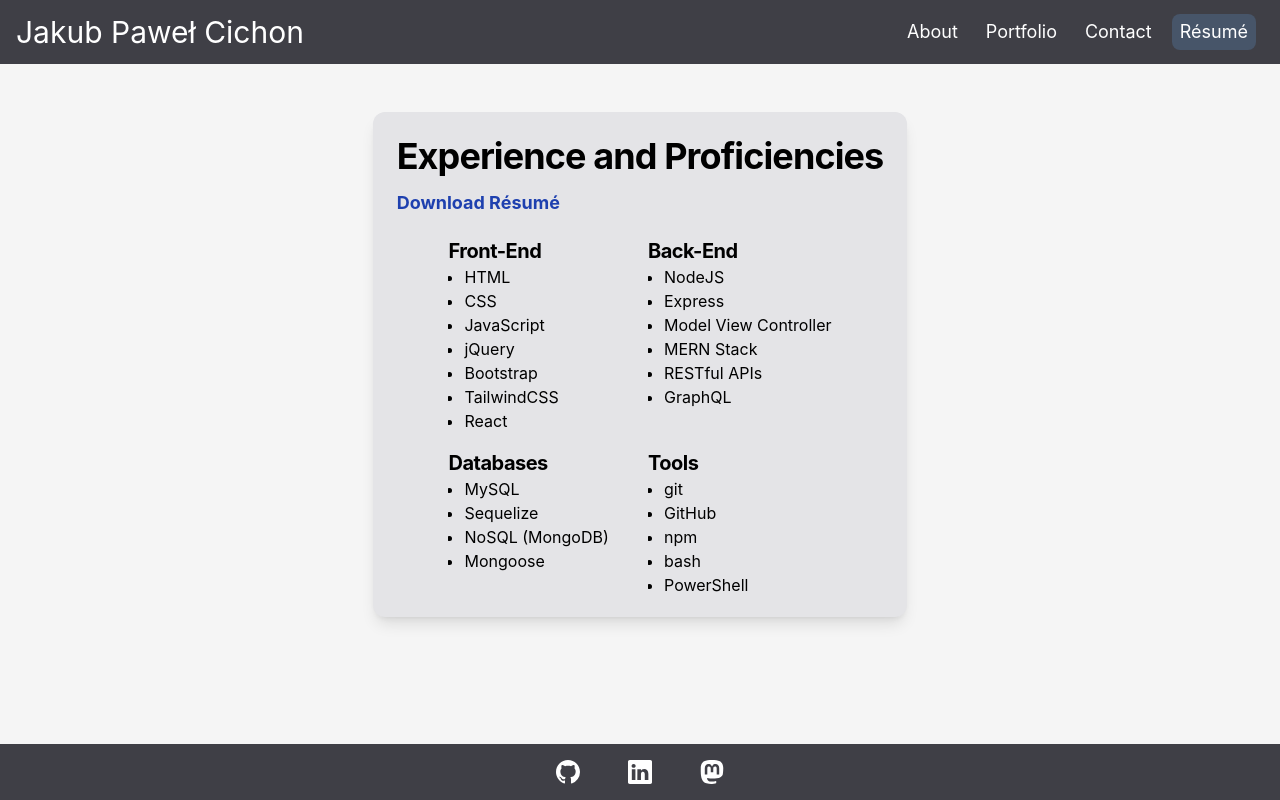
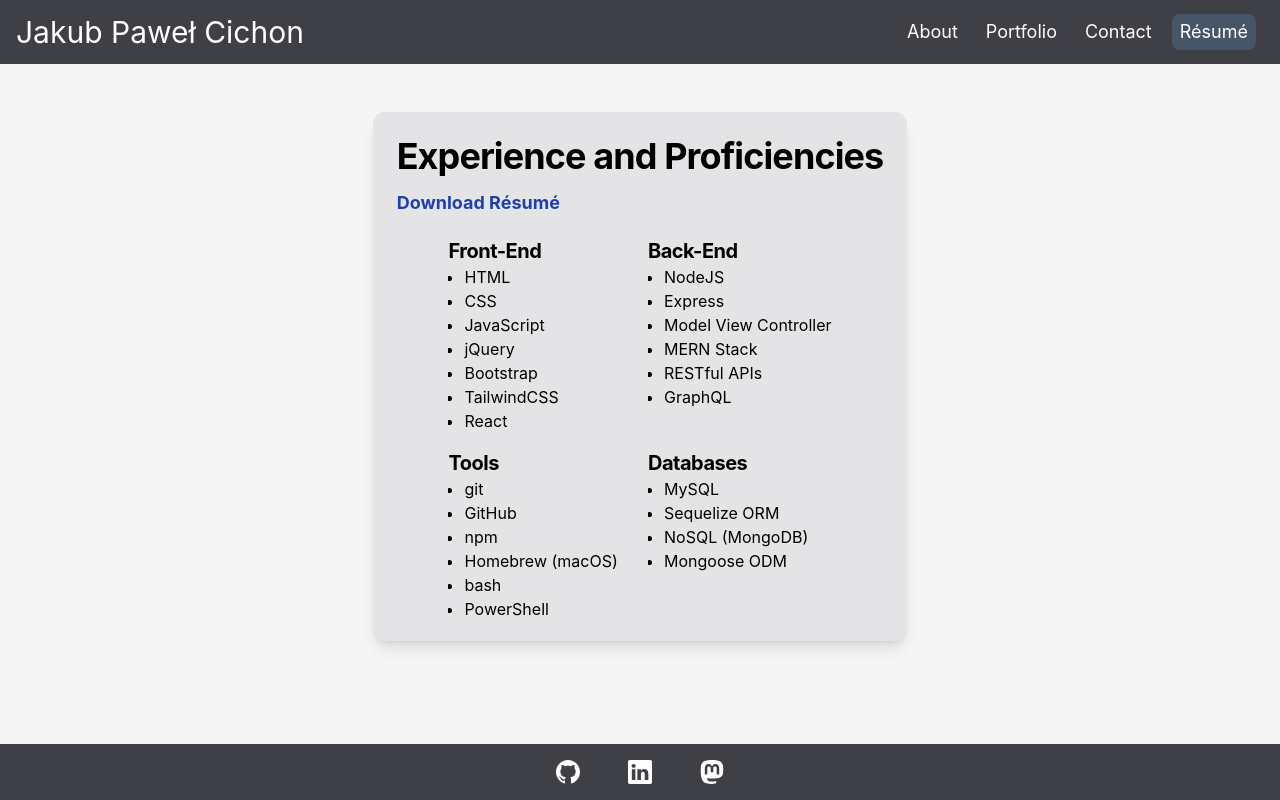
Before and after one commit to jakubcic/portfolio-site, a React (Vite) app: page /resume in a window 1280 px wide. Built offline with nearby package versions, Linux system fonts and the light colour scheme.

Commit message:
adjust list position, add clarification, add homebrew package manager to tools

```diff
--- a/src/components/pages/Resume.jsx
+++ b/src/components/pages/Resume.jsx
@@ -111,22 +111,23 @@
 							</ul>
 						</div>
 						<div className={styleClasses.listBox}>
-							<h4 className={styleClasses.listHeadings}>Databases</h4>
-							<ul className={styleClasses.listStyle}>
-								<li>MySQL</li>
-								<li>Sequelize</li>
-								<li>NoSQL (MongoDB)</li>
-								<li>Mongoose</li>
-							</ul>
-						</div>
-						<div className={styleClasses.listBox}>
 							<h4 className={styleClasses.listHeadings}>Tools</h4>
 							<ul className={styleClasses.listStyle}>
 								<li>git</li>
 								<li>GitHub</li>
 								<li>npm</li>
+								<li>Homebrew (macOS)</li>
 								<li>bash</li>
 								<li>PowerShell</li>
+							</ul>
+						</div>
+						<div className={styleClasses.listBox}>
+							<h4 className={styleClasses.listHeadings}>Databases</h4>
+							<ul className={styleClasses.listStyle}>
+								<li>MySQL</li>
+								<li>Sequelize ORM</li>
+								<li>NoSQL (MongoDB)</li>
+								<li>Mongoose ODM</li>
 							</ul>
 						</div>
 					</section>
```
